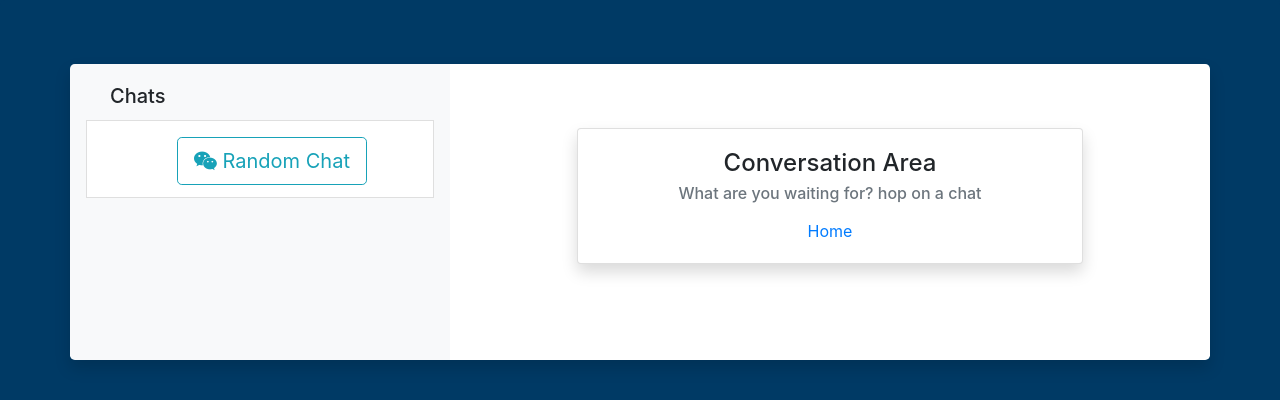
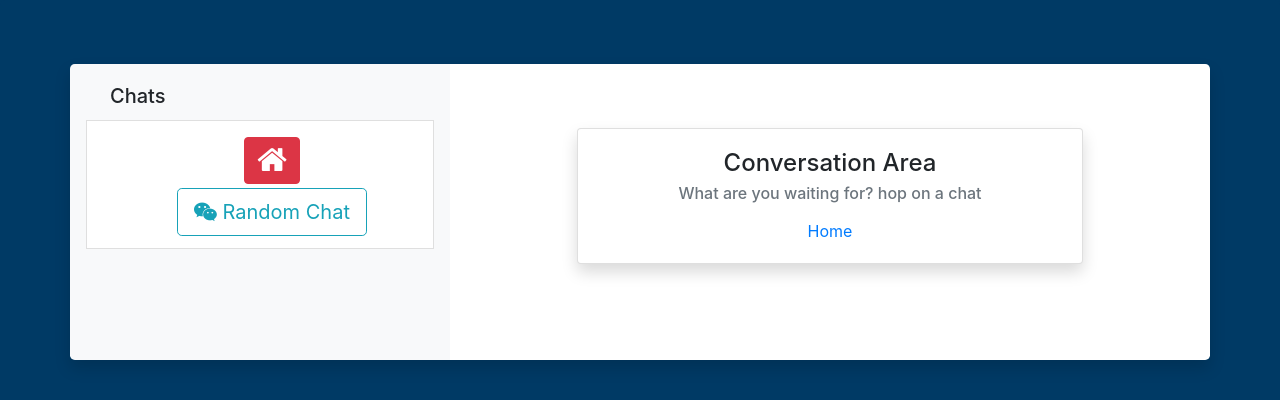
Before and after one commit to foxr1/routetouni, a Flask app: template templates/chat.html in a window 1280 px wide. Shown: the top 400 px of the page. Run offline with Flask 2, Linux system fonts and the light colour scheme; the template is opened without the code that fills it, so the values that code supplies are empty; some libraries are stand-ins or nearby versions.

Commit message:
added exit button for chat (redirects to home)

```diff
--- a/templates/chat.html
+++ b/templates/chat.html
@@ -68,6 +68,10 @@ sizes
         <script charset="utf-8" type="text/javascript">
             var curr_room = ""
             var local_user = null
+
+            function home_redirect(){
+                window.location.assign('/');
+            }
 
             function get_form() {
                 /**
@@ -389,9 +393,12 @@ sizes
                     <div class="collapse navbar-collapse show" id="navcol-1">
                         <ul class="nav navbar-nav" style="width: 100%;">
                             <li class="nav-item" style="width: 100%;">
+
                                 <div class="bg-gray px-4 py-2 bg-light">
                                     <p class="h5 mb-0 py-1">Chats</p>
                                 </div>
+
+
                                 <div class="messages-box">
                                     <div class="list-group rounded-0 active " id="myTab" role="tablist">
                                         {#Iterate over ditionary rooms and random chats adding each
@@ -409,6 +416,10 @@ sizes
                                         <a class="list-group-item list-group-item-action  text-white rounded-0">
                                             <div class="media">
                                                 <div class="media-body ml-4" id="button_loc">
+
+                                                <div class="row no-gutters mt-1">
+                                                        <div class="col text-center">
+                                                 <button class="btn btn-danger" onclick="home_redirect()" type="button" role="button" href="/"><i class="fa fa-home fa-2x"></i></button></div></div>
 
                                                 {% if role == 'Peer Mentor' %}
                                                     <div class="row no-gutters mt-1">
```
